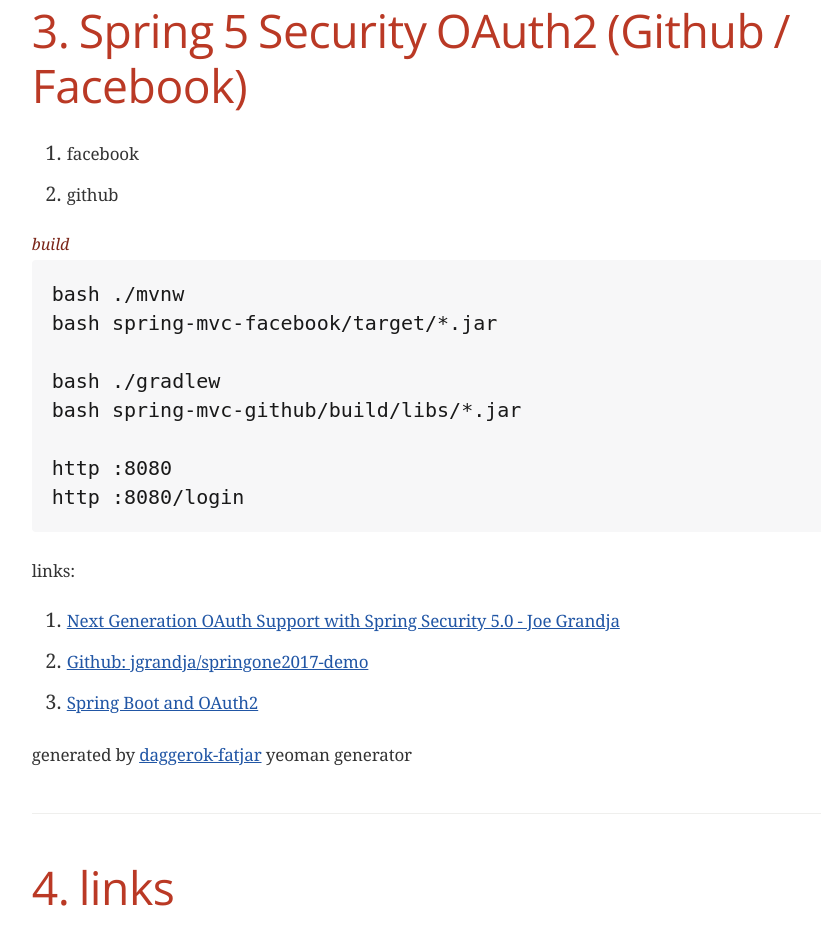
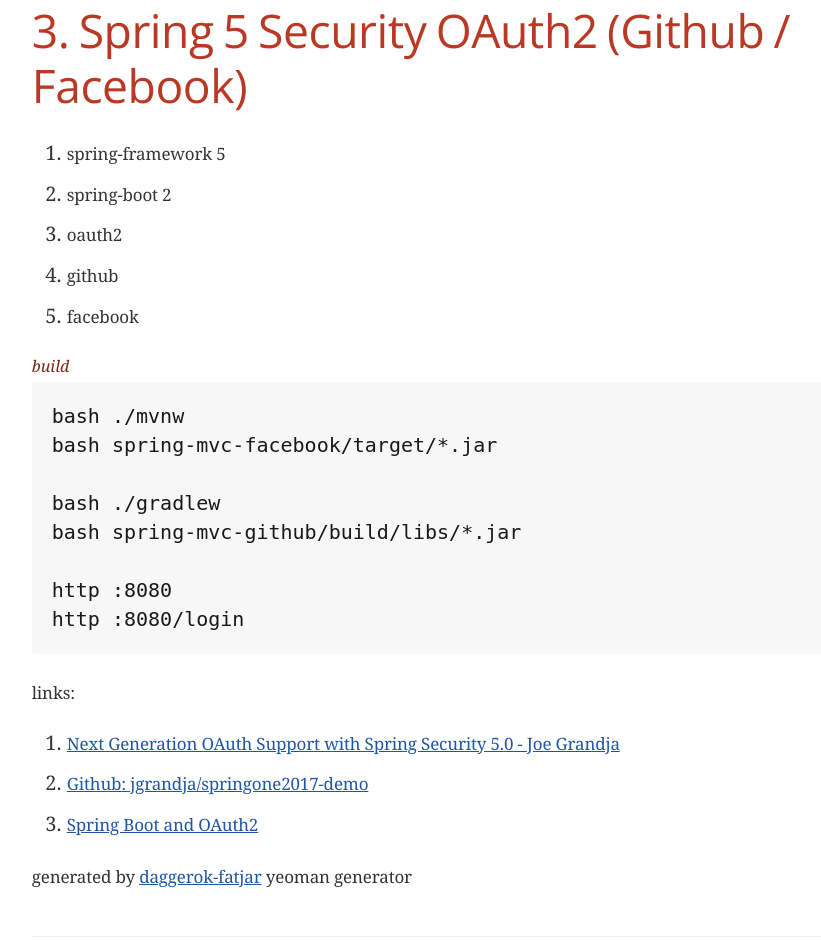
Before and after one commit to daggerok/spring-security-examples, a plain HTML site: page 404.html in a window 1280 px wide. Shown: the part 5367-6307 px from the top of the page, without its empty margins (409-1230 px from the left). Drawn offline with nearby package versions, Linux system fonts and the light colour scheme; a web font is replaced by a local one.

Commit message:
Documentation for daggerok:docs:0.0.1

```diff
--- a/404.html
+++ b/404.html
@@ -803,10 +803,19 @@
 <div class="olist arabic">
 <ol class="arabic">
 <li>
-<p>facebook</p>
+<p>spring-framework 5</p>
+</li>
+<li>
+<p>spring-boot 2</p>
+</li>
+<li>
+<p>oauth2</p>
 </li>
 <li>
 <p>github</p>
+</li>
+<li>
+<p>facebook</p>
 </li>
 </ol>
 </div>
```
Also changed, not shown: index.html (+10 -1 lines).
